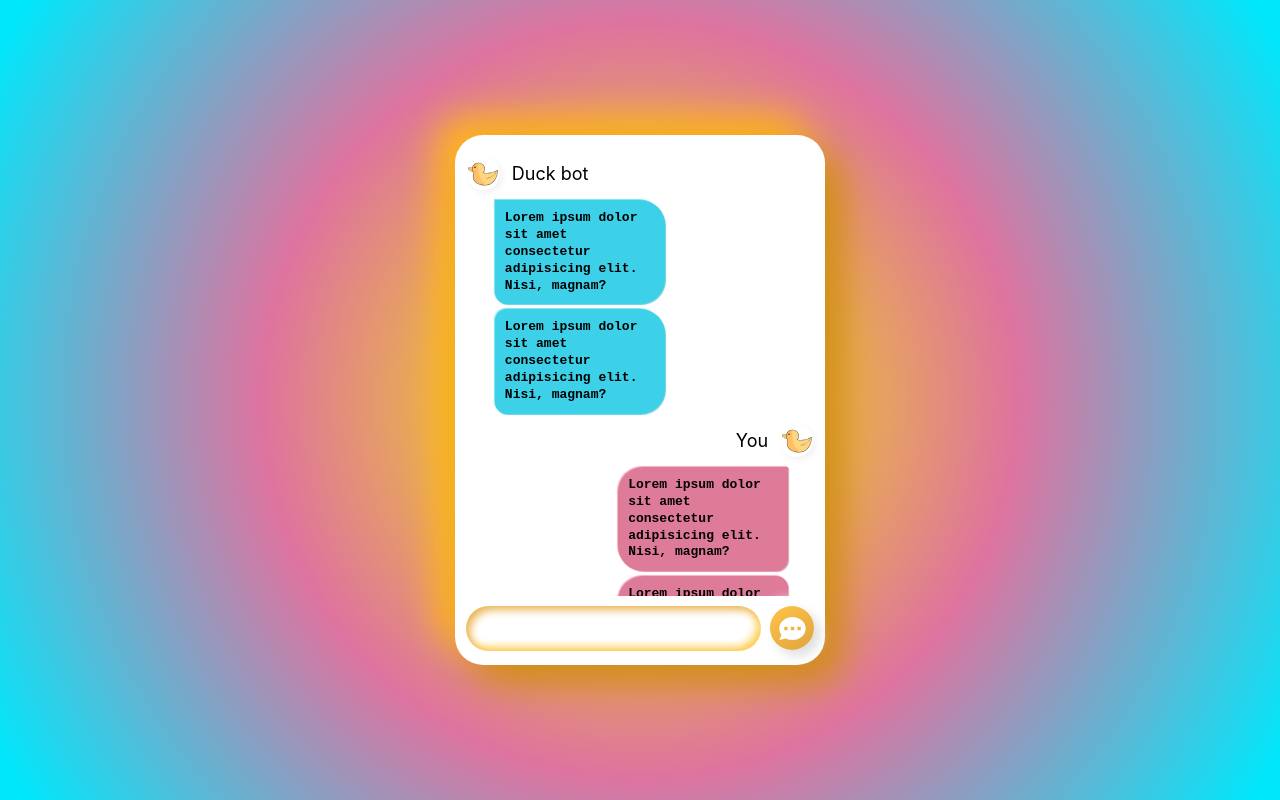
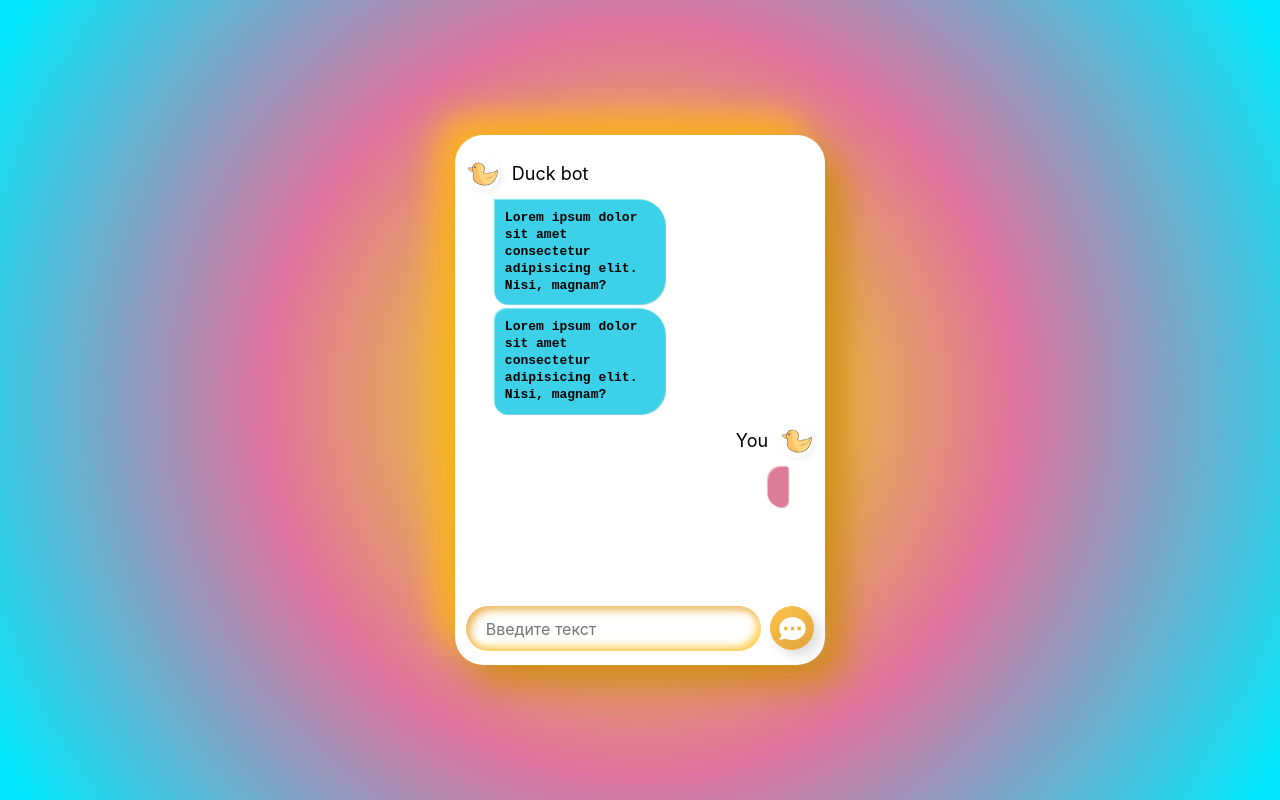
Before and after one commit to alex-sizow/optimalcity-chat, a Vue app: page / in a window 1280 px wide. Both pictures are taken after a click on the button 792 px from the left and 628 px from the top of the page. Built offline with nearby package versions, Linux system fonts and the light colour scheme.

Commit message:
Chat input functionality and message fix

```diff
--- a/src/components/Chat.vue
+++ b/src/components/Chat.vue
@@ -4,15 +4,19 @@ import { ref } from 'vue';
 import ChatInput from './ChatInput.vue';
 import ChatMessage from './ChatMessage.vue';
 
-const props = defineProps({
-	foo: { type: String, required: true },
-	bar: Number,
-});
+const messages: any = ref([{ type: 'robot' }]);
 
-const messages: Array = ref([
-	{ type: 'robot' },
-	{ type: 'you' },
-]);
+const inputField = ref('');
+
+const pushMessage = () => {
+	messages.value.push({
+		type: 'you',
+		text: inputField.value,
+		first:
+			messages.value.at(-1).type === 'you' ? false : true,
+	});
+	inputField.value = '';
+};
 </script>
 
 <template>
@@ -21,10 +25,15 @@ const messages: Array = ref([
 			<chat-message
 				v-for="(message, index) in messages"
 				:key="index"
-				:type="message.type" />
+				:type="message.type"
+				:text="message.text"
+				:first="message.first" />
 		</div>
 		<div class="chat__input">
-			<chat-input />
+			<chat-input
+				:value="inputField"
+				v-model:value="inputField"
+				@click="pushMessage" />
 		</div>
 	</div>
 </template>
--- a/src/components/ChatInput.vue
+++ b/src/components/ChatInput.vue
@@ -1,10 +1,28 @@
-<script setup lang="ts"></script>
+<script setup lang="ts">
+const emits = defineEmits(['update:value', 'click']);
+const props = defineProps({
+	value: { type: String },
+});
+
+const updateValue = (event: string) => {
+	emits('update:value', event.target.value);
+};
+
+const clickOnButton = () => {
+	emits('click');
+};
+</script>
 
 <template>
 	<input
+		placeholder="Введите текст"
 		type="text"
-		class="input" />
-	<button class="button">
+		class="input"
+		:value="value"
+		@input="updateValue($event)" />
+	<button
+		class="button"
+		@click="clickOnButton">
 		<svg
 			width="33"
 			height="33"
--- a/src/components/ChatMessage.vue
+++ b/src/components/ChatMessage.vue
@@ -1,7 +1,8 @@
 <script setup lang="ts">
 const props = defineProps({
 	type: { type: String, required: true },
-	bar: Number,
+	text: { type: String, required: true },
+	first: { type: Boolean, default: true },
 });
 </script>
 
@@ -9,7 +10,9 @@ const props = defineProps({
 	<div
 		v-if="type === 'robot'"
 		class="bot-message">
-		<div class="avatar">
+		<div
+			class="avatar"
+			v-if="first">
 			<div class="avatar__icon">
 				<svg
 					xmlns="http://www.w3.org/2000/svg"
@@ -97,7 +100,9 @@ const props = defineProps({
 	<div
 		v-else
 		class="answer-message">
-		<div class="avatar">
+		<div
+			class="avatar"
+			v-if="first">
 			<span class="avatar__description">You</span>
 			<div class="avatar__icon">
 				<svg
@@ -173,12 +178,7 @@ const props = defineProps({
 		</div>
 		<div class="answer-message__items">
 			<div style="--n: 53">
-				Lorem ipsum dolor sit amet consectetur adipisicing
-				elit. Nisi, magnam?
-			</div>
-			<div style="--n: 53">
-				Lorem ipsum dolor sit amet consectetur adipisicing
-				elit. Nisi, magnam?
+				{{ text }}
 			</div>
 		</div>
 	</div>
@@ -241,7 +241,7 @@ const props = defineProps({
 		align-items: center;
 		column-gap: 12px;
 		font-size: 18px;
-
+		margin-bottom: 10px;
 		&__icon {
 			width: 33px;
 			height: 33px;
@@ -261,7 +261,7 @@ const props = defineProps({
 		flex-direction: column;
 		gap: 5px;
 		animation: fadeIn 4s;
-		margin: 10px -25px;
+		margin: 0px -25px;
 		div {
 			font-family: monospace;
 			font-weight: 600;
```
